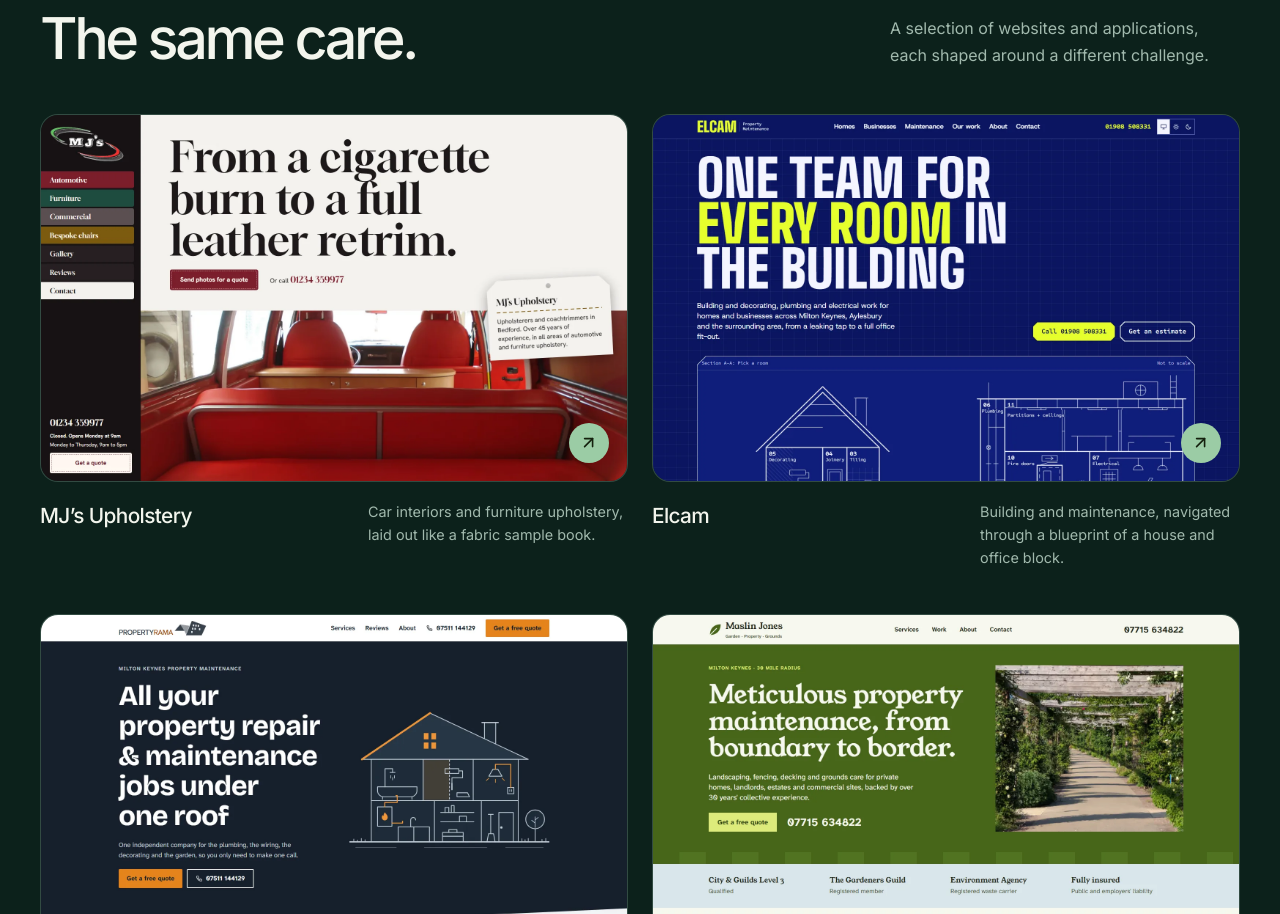
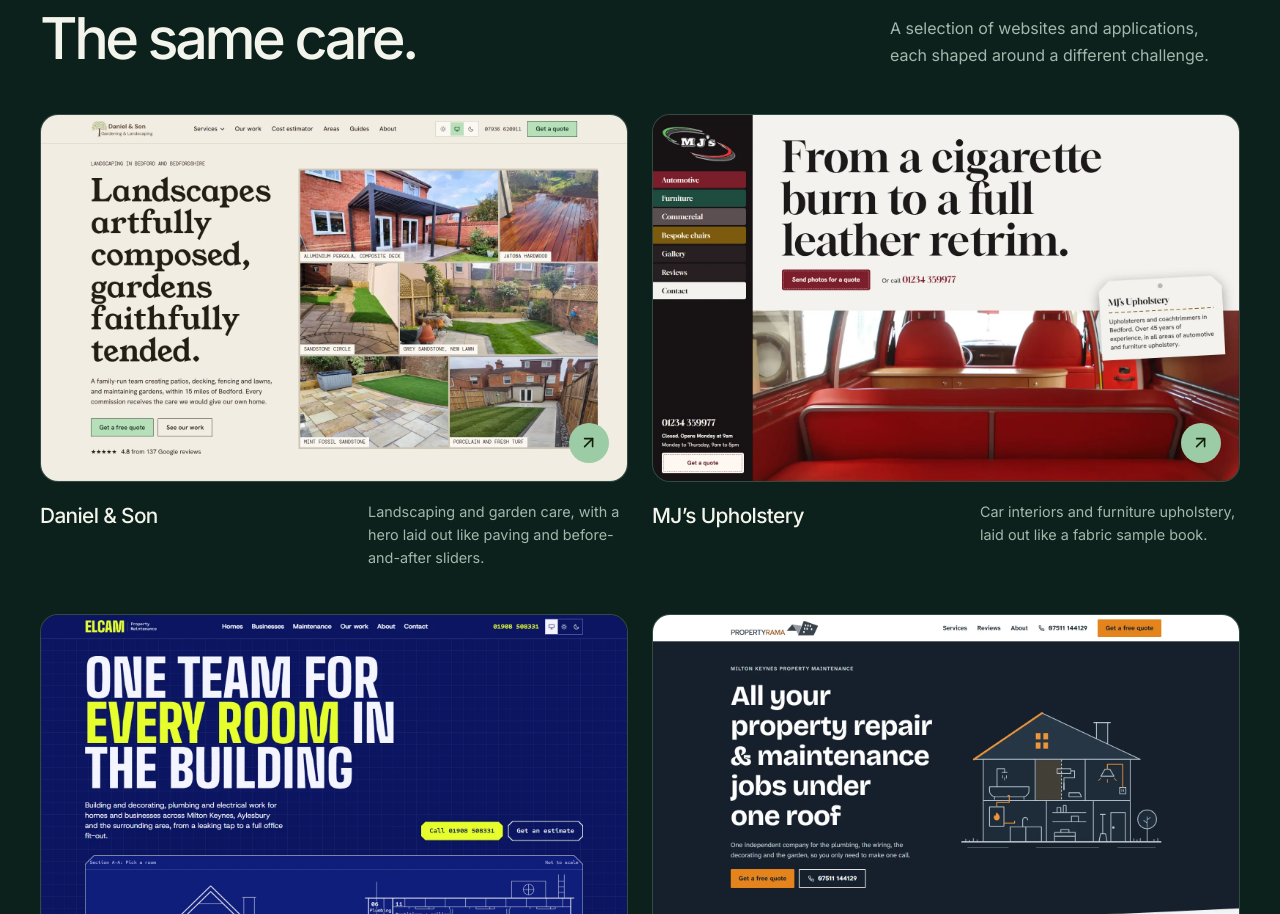
Before and after one commit to oyousaf/legxcy_sol, a Next.js app: page / in a window 1280 px wide. Shown: the part 2868-3782 px from the top of the page. Built offline with nearby package versions, Linux system fonts and the light colour scheme; no server answers.

Commit message:
Add Daniel & Son to selected work

```diff
--- a/components/Projects.tsx
+++ b/components/Projects.tsx
@@ -2,6 +2,12 @@
 import Image from "next/image";
 import { FiArrowUpRight } from "react-icons/fi";
 const projects = [
+  [
+    "Daniel & Son",
+    "Landscaping and garden care, with a hero laid out like paving and before-and-after sliders.",
+    "dandsons",
+    "https://dandsons.legxcysol.dev",
+  ],
   [
     "MJ’s Upholstery",
     "Car interiors and furniture upholstery, laid out like a fabric sample book.",
```
Also changed, not shown: public/projects/dandsons.webp (added).
